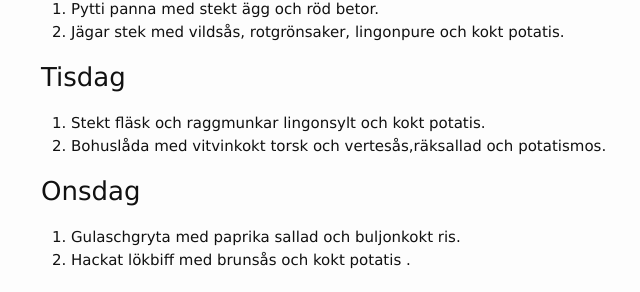
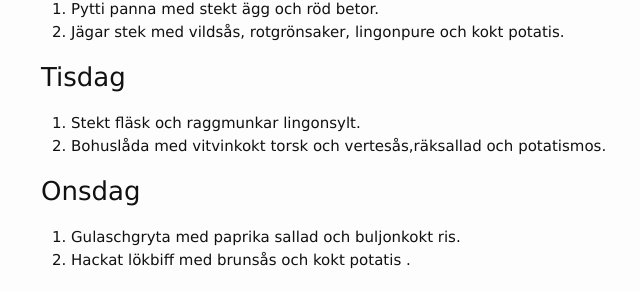
Before and after one commit to FarInn62/farinn62.github.io, a Jekyll site: the page built from lunch.md, in a window 1280 px wide. Shown: the part 278-570 px from the top of the page, without its empty margins (229-869 px from the left). Built offline with Jekyll 4.4.1, drawn with Linux system fonts in a browser that asks for light colours.

Commit message:
Update lunch.md

```diff
--- a/lunch.md
+++ b/lunch.md
@@ -17,7 +17,7 @@ Alla rätter: 80:- Take way: 60:-
 
 ### Tisdag
 
-1. Stekt fläsk och raggmunkar lingonsylt och kokt potatis.
+1. Stekt fläsk och raggmunkar lingonsylt.
 2. Bohuslåda med vitvinkokt torsk och vertesås,räksallad och potatismos.
 
 ### Onsdag
```
